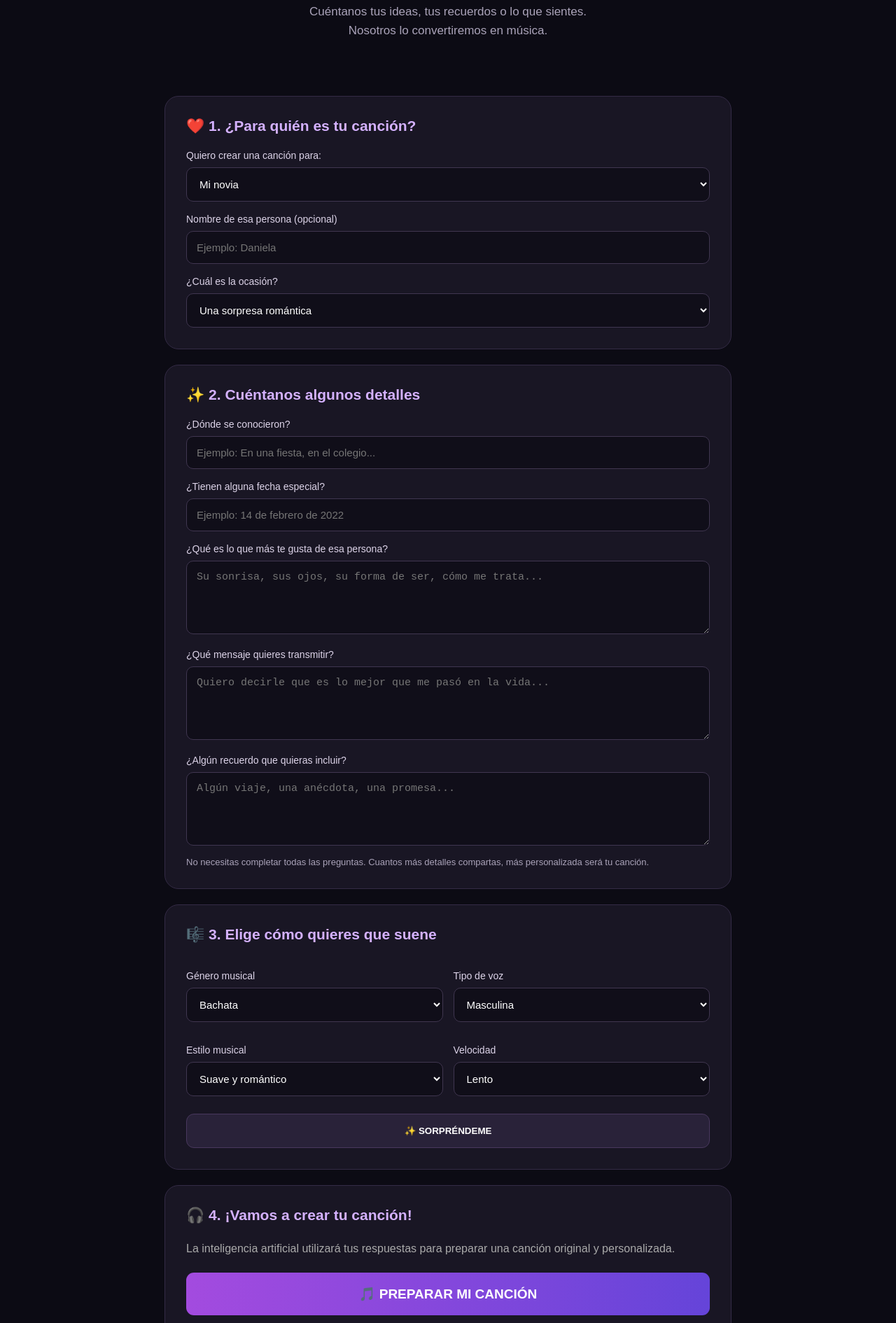
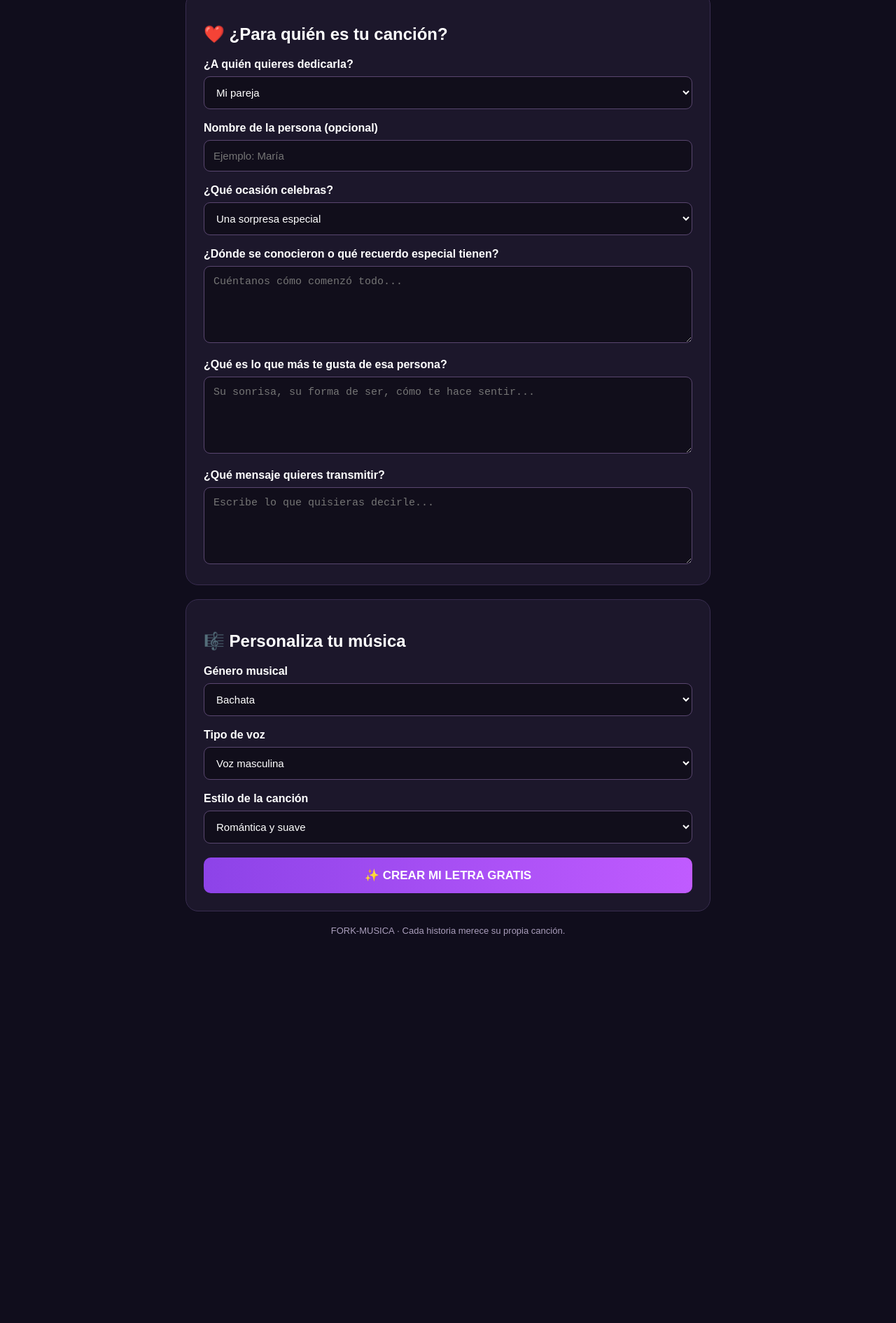
Before and after one commit to ForkMusIA/Fork-musIA, a plain HTML site: page index.html in a window 1280 px wide. Shown: the part 211-2101 px from the top of the page at 70% size. After the commit the page ends 1586 px from the top, so only its background shows below. Drawn offline with Linux system fonts and the light colour scheme.

Commit message:
Update index.html

```diff
--- a/index.html
+++ b/index.html
@@ -3,428 +3,225 @@
 <head>
 <meta charset="UTF-8">
 <meta name="viewport" content="width=device-width, initial-scale=1.0">
-<title>FORK-MUSICA | Tu vida tiene una canción</title>
-
+<title>FORK-MUSICA</title>
 <style>
-*{box-sizing:border-box;margin:0;padding:0}
-
+*{box-sizing:border-box}
 body{
-font-family:Arial,sans-serif;
-background:#0c0b14;
-color:white;
+ margin:0;padding:25px 15px;
+ background:#100d1c;color:white;
+ font-family:Arial,sans-serif;
 }
-
-header{
-padding:25px 8%;
-display:flex;
-justify-content:space-between;
-align-items:center;
-background:#151321;
-border-bottom:1px solid #302840;
+.container{max-width:750px;margin:auto}
+header{text-align:center;margin-bottom:35px}
+.logo{font-size:30px;font-weight:bold;color:#bd83ff}
+h1{font-size:35px;margin-bottom:10px}
+.sub{color:#c6bdd5;line-height:1.6}
+.card{
+ background:#1c172b;padding:25px;
+ border-radius:18px;margin-bottom:20px;
+ border:1px solid #392d50;
 }
-
-.logo{
-font-size:27px;
-font-weight:bold;
-color:#c18aff;
+label{display:block;margin:18px 0 8px;font-weight:bold}
+input,select,textarea{
+ width:100%;padding:13px;border-radius:9px;
+ border:1px solid #59466f;background:#110e1b;
+ color:white;font-size:15px;
 }
-
-.logo span{color:white}
-
-.badge{
-color:#d4b5ff;
-font-size:13px;
+textarea{min-height:110px;resize:vertical}
+button{
+ width:100%;padding:15px;margin-top:20px;
+ border:0;border-radius:10px;
+ background:linear-gradient(90deg,#8d43e8,#c05bff);
+ color:white;font-size:17px;font-weight:bold;
+ cursor:pointer;
 }
-
-.hero{
-text-align:center;
-padding:65px 20px 35px;
-}
-
-.hero h1{
-font-size:42px;
-margin-bottom:18px;
-}
-
-.hero h1 span{color:#bd83ff}
-
-.hero p{
-color:#aaa3b9;
-font-size:17px;
-line-height:1.6;
-}
-
-.container{
-max-width:850px;
-margin:25px auto 70px;
-padding:20px;
-}
-
-.card{
-background:#191624;
-border:1px solid #342b46;
-border-radius:20px;
-padding:30px;
-margin-bottom:22px;
-}
-
-h2{
-font-size:21px;
-margin-bottom:22px;
-color:#d4b1ff;
-}
-
-label{
-display:block;
-margin:17px 0 9px;
-font-size:14px;
-color:#ddd4e9;
-}
-
-input,textarea,select{
-width:100%;
-padding:14px;
-background:#100e19;
-border:1px solid #403650;
-border-radius:10px;
-color:white;
-font-size:15px;
-outline:none;
-}
-
-input:focus,textarea:focus,select:focus{
-border-color:#b477ff;
-}
-
-textarea{
-min-height:105px;
-resize:vertical;
-}
-
-.grid{
-display:grid;
-grid-template-columns:1fr 1fr;
-gap:15px;
-}
-
-button{
-border:none;
-cursor:pointer;
-font-weight:bold;
-border-radius:11px;
-transition:.2s;
-}
-
-button:hover{transform:translateY(-2px)}
-
-.option{
-padding:14px;
-background:#292239;
-color:white;
-border:1px solid #49385e;
-}
-
-.option.active{
-background:#8044bb;
-border-color:#c18aff;
-}
-
-.options{
-display:grid;
-grid-template-columns:repeat(3,1fr);
-gap:10px;
-}
-
-.surprise{
-width:100%;
-padding:17px;
-margin-top:20px;
-background:linear-gradient(90deg,#873bce,#c04fd2);
-color:white;
-font-size:16px;
-}
-
-.create{
-width:100%;
-padding:19px;
-background:linear-gradient(90deg,#a34bdf,#6544d9);
-color:white;
-font-size:19px;
-margin-top:20px;
-}
-
-#resultado{
-display:none;
-margin-top:25px;
-padding:25px;
-background:#100e19;
-border:1px solid #8154aa;
-border-radius:15px;
-line-height:1.8;
-}
-
-#resultado h2{color:#d5a4ff}
-
-.note{
-color:#aaa3b9;
-font-size:13px;
-margin-top:12px;
-}
-
-footer{
-text-align:center;
-padding:30px;
-color:#827b90;
-border-top:1px solid #302840;
-}
-
-@media(max-width:600px){
-.hero h1{font-size:31px}
-.grid{grid-template-columns:1fr}
-.options{grid-template-columns:1fr 1fr}
-.card{padding:20px}
-header{padding:20px}
-}
+button:hover{opacity:.9}
+#resultado{display:none;white-space:pre-wrap;line-height:1.8}
+#resultado h2{color:#ce9aff}
+.nota{color:#a99dbb;font-size:13px;text-align:center}
 </style>
 </head>
 
 <body>
+<div class="container">
 
 <header>
-<div class="logo">🎵 FORK<span>-MUSICA</span></div>
-<div class="badge">CREA ALGO ÚNICO</div>
+<div class="logo">🎵 FORK-MUSICA</div>
+<h1>Tu vida tiene una canción</h1>
+<p class="sub">Cuéntanos tu historia y nosotros la convertiremos en una letra musical única.</p>
 </header>
 
-<section class="hero">
-<h1>Tu vida tiene una <span>canción.</span></h1>
-<p>
-Cuéntanos tus ideas, tus recuerdos o lo que sientes.<br>
-Nosotros lo convertiremos en música.
-</p>
-</section>
+<div class="card">
+<h2>❤️ ¿Para quién es tu canción?</h2>
 
-<main class="container">
+<label>¿A quién quieres dedicarla?</label>
+<select id="persona">
+<option value="mi amor">Mi pareja</option>
+<option value="mi esposa">Mi esposa</option>
+<option value="mi esposo">Mi esposo</option>
+<option value="mi novia">Mi novia</option>
+<option value="mi novio">Mi novio</option>
+<option value="mi madre">Mi madre</option>
+<option value="mi padre">Mi padre</option>
+<option value="un amigo">Un amigo</option>
+<option value="mi familia">Mi familia</option>
+<option value="mí mismo">A mí mismo</option>
+</select>
+
+<label>Nombre de la persona (opcional)</label>
+<input id="nombre" placeholder="Ejemplo: María">
+
+<label>¿Qué ocasión celebras?</label>
+<select id="ocasion">
+<option>Una sorpresa especial</option>
+<option>Un aniversario</option>
+<option>Un cumpleaños</option>
+<option>Una declaración de amor</option>
+<option>Una boda</option>
+<option>Un homenaje</option>
+<option>Una amistad</option>
+<option>Superación personal</option>
+</select>
+
+<label>¿Dónde se conocieron o qué recuerdo especial tienen?</label>
+<textarea id="historia" placeholder="Cuéntanos cómo comenzó todo..."></textarea>
+
+<label>¿Qué es lo que más te gusta de esa persona?</label>
+<textarea id="cualidad" placeholder="Su sonrisa, su forma de ser, cómo te hace sentir..."></textarea>
+
+<label>¿Qué mensaje quieres transmitir?</label>
+<textarea id="mensaje" placeholder="Escribe lo que quisieras decirle..."></textarea>
+</div>
 
 <div class="card">
+<h2>🎼 Personaliza tu música</h2>
 
-<h2>❤️ 1. ¿Para quién es tu canción?</h2>
-
-<label>Quiero crear una canción para:</label>
-
-<select id="destino">
-<option>Mi novia</option>
-<option>Mi esposa</option>
-<option>Mi novio</option>
-<option>Mi esposo</option>
-<option>Mi mamá</option>
-<option>Mi papá</option>
-<option>Un amigo o amiga</option>
-<option>Mi familia</option>
-<option>Para mí</option>
-<option>Otra ocasión</option>
+<label>Género musical</label>
+<select id="genero">
+<option>Bachata</option>
+<option>Pop romántico</option>
+<option>Reggaetón romántico</option>
+<option>Cumbia</option>
+<option>Balada</option>
+<option>Salsa</option>
+<option>Rock</option>
+<option>Rap</option>
+<option>Folklore</option>
+<option>Merengue</option>
 </select>
 
-<label>Nombre de esa persona (opcional)</label>
-<input id="nombre" placeholder="Ejemplo: Daniela">
+<label>Tipo de voz</label>
+<select id="voz">
+<option>Voz masculina</option>
+<option>Voz femenina</option>
+<option>Dueto</option>
+</select>
 
-<label>¿Cuál es la ocasión?</label>
+<label>Estilo de la canción</label>
+<select id="estilo">
+<option>Romántica y suave</option>
+<option>Emotiva y sentimental</option>
+<option>Alegre y divertida</option>
+<option>Triste y nostálgica</option>
+<option>Apasionada</option>
+<option>Enérgica</option>
+</select>
 
-<select id="ocasion">
-<option>Una sorpresa romántica</option>
-<option>Aniversario</option>
-<option>Cumpleaños</option>
-<option>Declaración de amor</option>
-<option>Pedida de matrimonio</option>
-<option>Homenaje</option>
-<option>Amistad</option>
-<option>Superación personal</option>
-<option>Simplemente porque sí</option>
-<option>Otra ocasión</option>
-</select>
+<button onclick="crearCancion()">✨ CREAR MI LETRA GRATIS</button>
+</div>
+
+<div class="card" id="resultado">
+<h2>🎤 Tu canción está lista</h2>
+<div id="letra"></div>
+<button onclick="copiarLetra()">📋 COPIAR MI CANCIÓN</button>
+<button onclick="crearCancion()">🔄 CREAR OTRA VERSIÓN</button>
+</div>
+
+<p class="nota">FORK-MUSICA · Cada historia merece su propia canción.</p>
 
 </div>
 
-<div class="card">
+<script>
+function crearCancion(){
+ const persona=document.getElementById("persona").value;
+ const nombre=document.getElementById("nombre").value.trim() || persona;
+ const ocasion=document.getElementById("ocasion").value;
+ const historia=document.getElementById("historia").value.trim();
+ const cualidad=document.getElementById("cualidad").value.trim();
+ const mensaje=document.getElementById("mensaje").value.trim();
+ const genero=document.getElementById("genero").value;
+ const voz=document.getElementById("voz").value;
+ const estilo=document.getElementById("estilo").value;
 
-<h2>✨ 2. Cuéntanos algunos detalles</h2>
+ if(!historia && !cualidad && !mensaje){
+  alert("Cuéntanos al menos un detalle para crear tu canción.");
+  return;
+ }
 
-<label>¿Dónde se conocieron?</label>
-<input id="lugar" placeholder="Ejemplo: En una fiesta, en el colegio...">
+ const inicio=[
+ "Hay momentos que no se pueden olvidar,",
+ "A veces la vida nos sorprende sin avisar,",
+ "No sabía que el destino nos iba a encontrar,",
+ "Hoy quiero que estas palabras puedan expresar"
+ ];
 
-<label>¿Tienen alguna fecha especial?</label>
-<input id="fecha" placeholder="Ejemplo: 14 de febrero de 2022">
+ const final=[
+ "Y si el tiempo vuelve a comenzar,",
+ "Que nunca nos falten motivos para soñar,",
+ "Porque lo verdadero no se puede borrar,",
+ "Y esta canción siempre te lo va a recordar."
+ ];
 
-<label>¿Qué es lo que más te gusta de esa persona?</label>
-<textarea id="gustos" placeholder="Su sonrisa, sus ojos, su forma de ser, cómo me trata..."></textarea>
+ const verso1=historia ?
+ "Recuerdo aquel momento: "+historia :
+ "Desde que llegaste algo empezó a cambiar en mí.";
 
-<label>¿Qué mensaje quieres transmitir?</label>
-<textarea id="mensaje" placeholder="Quiero decirle que es lo mejor que me pasó en la vida..."></textarea>
+ const verso2=cualidad ?
+ "Hay algo en ti que me hace especial: "+cualidad :
+ "Tu presencia le da otro sentido a mis días.";
 
-<label>¿Algún recuerdo que quieras incluir?</label>
-<textarea id="recuerdo" placeholder="Algún viaje, una anécdota, una promesa..."></textarea>
+ const coro=mensaje ?
+ mensaje :
+ "Quiero que sepas lo importante que eres, que hay sentimientos que no se pueden explicar.";
 
-<p class="note">No necesitas completar todas las preguntas. Cuantos más detalles compartas, más personalizada será tu canción.</p>
+ const titulo=nombre+" - Una historia hecha canción";
 
-</div>
+ const texto=
+ "🎵 "+titulo+"\n"+
+ "Género: "+genero+"\n"+
+ "Voz: "+voz+"\n"+
+ "Estilo: "+estilo+"\n"+
+ "Ocasión: "+ocasion+"\n\n"+
+ "🎤 INTRODUCCIÓN\n"+
+ inicio[Math.floor(Math.random()*inicio.length)]+" que eres alguien especial.\n\n"+
+ "🎶 VERSO 1\n"+
+ verso1+"\n"+
+ "Y aunque pasen los años, este recuerdo vivirá.\n\n"+
+ "🎶 VERSO 2\n"+
+ verso2+"\n"+
+ "Hay sentimientos que las palabras no pueden explicar.\n\n"+
+ "❤️ CORO\n"+
+ nombre+", esta canción es para ti,\n"+
+ coro+"\n"+
+ "Porque hay personas que hacen más bonito vivir,\n"+
+ "y tú eres una de ellas, nunca lo voy a olvidar.\n\n"+
+ "🎶 PUENTE\n"+
+ "No importa lo que venga, ni lo que pueda pasar,\n"+
+ "hay historias que merecen ser cantadas una vez más.\n\n"+
+ "🌟 FINAL\n"+
+ final[Math.floor(Math.random()*final.length)]+"\n"+
+ "Esta canción es nuestra historia, y la quiero celebrar.";
 
-<div class="card">
-
-<h2>🎼 3. Elige cómo quieres que suene</h2>
-
-<div class="grid">
-
-<div>
-<label>Género musical</label>
-<select id="genero">
-<option>Bachata</option>
-<option>Reggaetón romántico</option>
-<option>Cumbia</option>
-<option>Pop</option>
-<option>Balada</option>
-<option>Salsa</option>
-<option>Rock</option>
-<option>Trap</option>
-<option>Rap</option>
-<option>Folklore</option>
-<option>Merengue</option>
-<option>Electrónica</option>
-</select>
-</div>
-
-<div>
-<label>Tipo de voz</label>
-<select id="voz">
-<option>Masculina</option>
-<option>Femenina</option>
-<option>Dueto masculino y femenino</option>
-</select>
-</div>
-
-<div>
-<label>Estilo musical</label>
-<select id="estilo">
-<option>Suave y romántico</option>
-<option>Emotivo</option>
-<option>Alegre y divertido</option>
-<option>Triste y nostálgico</option>
-<option>Apasionado</option>
-<option>Enérgico</option>
-</select>
-</div>
-
-<div>
-<label>Velocidad</label>
-<select id="ritmo">
-<option>Lento</option>
-<option>Moderado</option>
-<option>Rápido</option>
-</select>
-</div>
-
-</div>
-
-<button class="option" style="width:100%;margin-top:25px;padding:16px"
-onclick="sorprenderme()">
-✨ SORPRÉNDEME
-</button>
-
-</div>
-
-<div class="card">
-
-<h2>🎧 4. ¡Vamos a crear tu canción!</h2>
-
-<p style="color:#aaa;line-height:1.7">
-La inteligencia artificial utilizará tus respuestas para preparar una canción original y personalizada.
-</p>
-
-<button class="create" onclick="crearCancion()">
-🎵 PREPARAR MI CANCIÓN
-</button>
-
-<div id="resultado">
-<h2>✨ Tu canción está tomando forma</h2>
-<div id="resumen"></div>
-<p class="note">
-Esta es una vista previa de tu solicitud. La generación de audio musical se habilitará al conectar nuestro motor de inteligencia artificial.
-</p>
-</div>
-
-</div>
-
-</main>
-
-<footer>
-FORK-MUSICA © 2026<br>
-Tu historia. Tus emociones. Tu canción.
-</footer>
-
-<script>
-
-function sorprenderme(){
-
-const generos=[
-"Bachata","Pop","Cumbia","Balada","Reggaetón romántico","Salsa"
-];
-
-const estilos=[
-"Suave y romántico","Emotivo","Alegre y divertido",
-"Apasionado","Enérgico"
-];
-
-document.getElementById("genero").value=
-generos[Math.floor(Math.random()*generos.length)];
-
-document.getElementById("estilo").value=
-estilos[Math.floor(Math.random()*estilos.length)];
-
-document.getElementById("voz").value=
-Math.random()>.5?"Masculina":"Femenina";
-
-document.getElementById("ritmo").value="Moderado";
-
+ document.getElementById("letra").textContent=texto;
+ document.getElementById("resultado").style.display="block";
+ document.getElementById("resultado").scrollIntoView({behavior:"smooth"});
 }
 
-function crearCancion(){
-
-const campos=[
-["Destinatario","destino"],
-["Nombre","nombre"],
-["Ocasión","ocasion"],
-["Lugar donde se conocieron","lugar"],
-["Fecha especial","fecha"],
-["Detalles personales","gustos"],
-["Mensaje","mensaje"],
-["Recuerdos","recuerdo"],
-["Género","genero"],
-["Voz","voz"],
-["Estilo","estilo"],
-["Ritmo","ritmo"]
-];
-
-let html="";
-
-campos.forEach(([titulo,id])=>{
-let valor=document.getElementById(id).value.trim();
-
-if(valor){
-html+="<p><strong>"+titulo+":</strong> "+
-valor.replace(/&/g,"&amp;").replace(/</g,"&lt;").replace(/>/g,"&gt;")+
-"</p>";
+function copiarLetra(){
+ const texto=document.getElementById("letra").textContent;
+ navigator.clipboard.writeText(texto)
+ .then(()=>alert("¡Tu canción fue copiada!"));
 }
-});
-
-document.getElementById("resumen").innerHTML=html;
-
-document.getElementById("resultado").style.display="block";
-
-document.getElementById("resultado").scrollIntoView({
-behavior:"smooth"
-});
-
-}
-
 </script>
-
 </body>
 </html>
```
